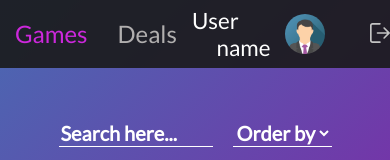
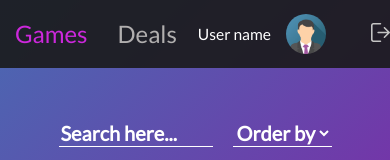
Before and after one commit to luiscarlsoto/waku-demo, a React (Create React App) app: page /games in a window 390 px wide. Shown: the top 160 px of the page. Built offline with nearby package versions, Linux system fonts and the light colour scheme; no server answers; sample sign-in values are in the browser's storage.

Commit message:
Responsive problems 2

```diff
--- a/src/components/gameCard/GameCard.css
+++ b/src/components/gameCard/GameCard.css
@@ -84,3 +84,10 @@
 width: 20rem;
 
 */
+@media only screen and (min-width: 900px) {
+  .card{
+    height: 11rem;
+    width: 25rem;
+  }
+
+}
--- a/src/components/navbar/Navbar.css
+++ b/src/components/navbar/Navbar.css
@@ -29,7 +29,7 @@
 .navBar-profile{
     text-overflow: ellipsis;
     justify-content: flex-end;
-    font-size: 1.4rem;
+    font-size: 4vw;
     flex: 1 1;
     align-items: center;
     display: flex;
@@ -71,9 +71,9 @@
   filter:invert(147%) sepia(276%) saturate(78%) hue-rotate(346deg) brightness(134%)  contrast(144%);
 }
 
-@media only screen and (max-width: 900px) {
+@media only screen and (min-width: 900px) {
   .profile-name{
-    flex:4;
+    font-size: 1.4rem;
   }
   .navBar-profile{
       flex:2;
```
